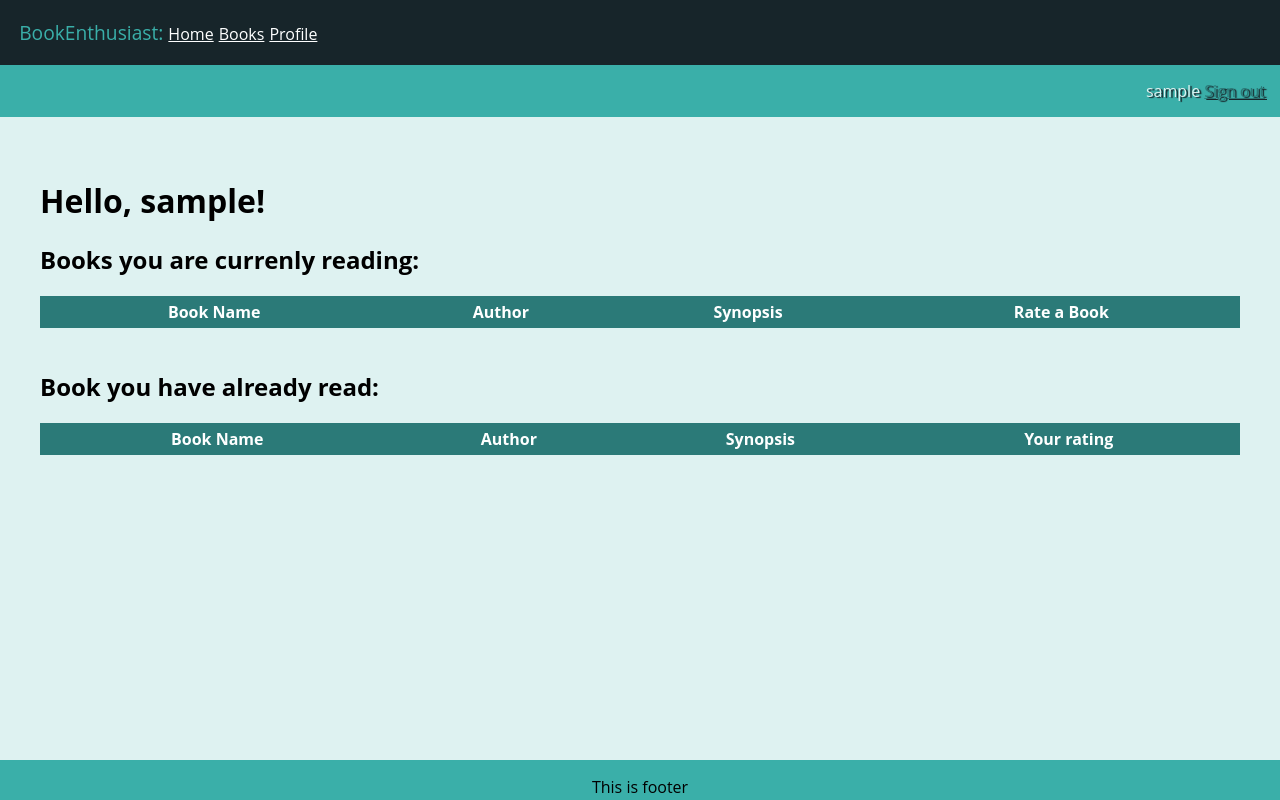
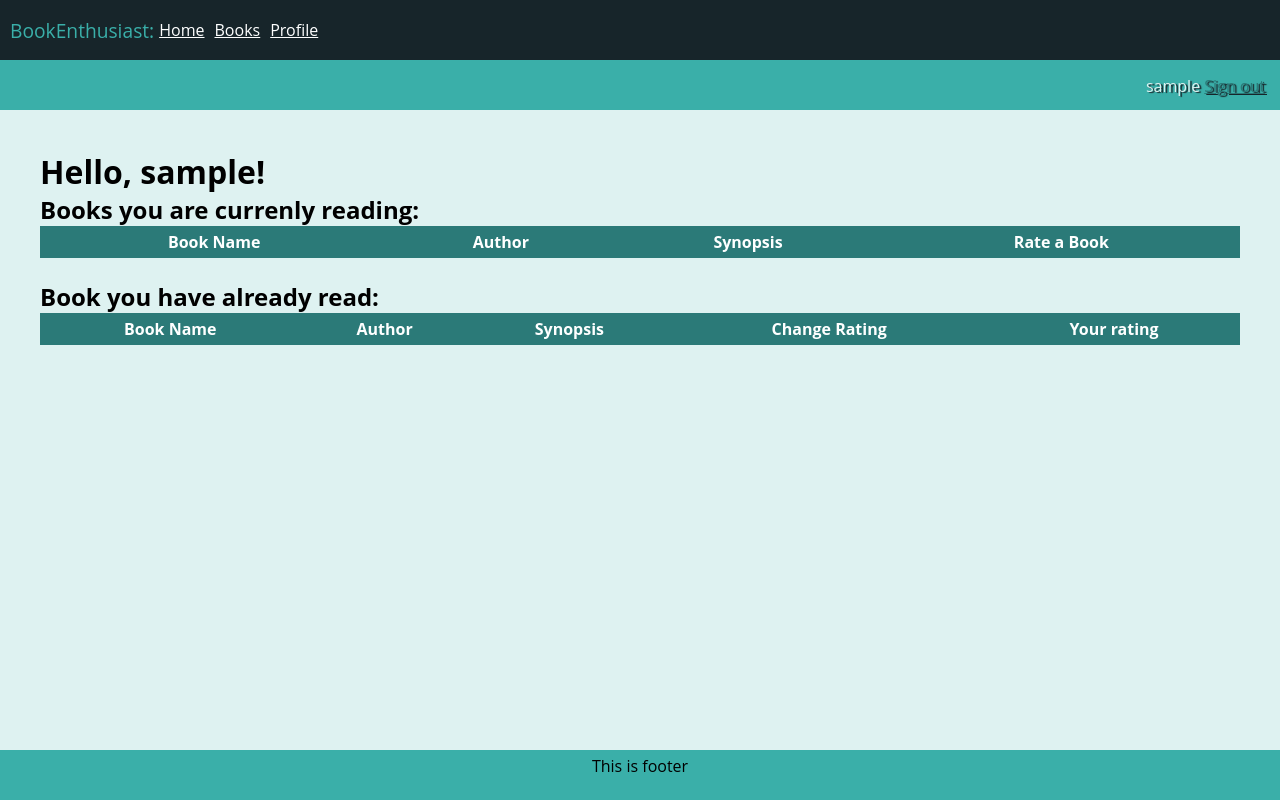
Before and after one commit to JanaRankova/final_project, a Flask app: page /profile/ in a window 1280 px wide. Run offline with Flask 2, Linux system fonts and the light colour scheme; the visitor is signed in with stand-in values (Sample User, id 1); data comes from the database, SQL or seed files in the repository; lists and menus that the app fills with data are empty.

Commit message:
added new temp and css styles

```diff
--- a/app/static/styles/style.css
+++ b/app/static/styles/style.css
@@ -1,52 +1,63 @@
-body {
+*,
+*:after,
+*:before {
+    padding: 0;
+    margin: 0;
+    box-sizing: border-box;
+}
+
+html, body {
     background-color: #def2f1;
     font-size: 16px;
     font-family: 'Open Sans', sans-serif;
     margin: 0px;
-
+    min-height: 100vh;
 }
 .wrapper {
     display: flex;
     text-align: left;
-    flex-flow: row wrap;
-}
-
-.wrapper > * {
-    padding: 10px;
-    flex: 1 100%;
-    position: relative;
+    flex-direction: column;
+    min-height: 100%;
 }
 
 .header {
     color: #def2f1;
     background-color: #3aafa9;
     padding: 15px;
+    height: 50px;
     text-align: end;
     text-shadow: 2px 1px 1px #17252a;
 }
 
 .main {
     padding: 40px;
-    padding-bottom: 40px;
     text-align: left;
 }
 
 footer {
-    position: absolute;
-    bottom: 0;
-    height: 40px;
-    width: 100%;
+    margin-top: auto;
     text-align: center;
     background-color: #3aafa9;
+    padding: 5px;
+    height: 50px;
 }
 
 
 .topbar {
     color: #3aafa9;
     background-color: #17252a;
-    padding: 1em;
+    padding: 10px;
+    height: 60px;
     font-size: larger;
     font-variant: initial;
+    display: flex;
+    align-items: center;
+}
+
+a.topbar_link {
+    color: #feffff;
+    font-size: medium;
+    padding: 5px;
 }
 
 .nopaddingdiv{
@@ -57,10 +68,16 @@ a {
     color: #2b7a78;
 }
 
-a.topbar_link {
-    color: #feffff;
-    font-size: medium;
+div.bookname {
+    font-variant: initial;
+    font-size: larger;
+    font-weight: 600;
+    color: #195351;
 }
+div.author {
+    font-style: italic;
+}
+
 
 h1{
     font-family: 'Open Sans', sans-serif;
@@ -89,3 +106,16 @@ th {
 }
 
 tr:hover {background-color: #3aafa9a2;}
+
+ul {
+    padding: 0px;
+}
+li {
+    display: block;
+    margin-block-end: 20px;
+    padding: 15px;
+    background-color: #feffff;
+    height: 10em;
+}
+
+li:hover {background-color: #3aafa973;}
--- a/app/templates/base.html
+++ b/app/templates/base.html
@@ -12,12 +12,13 @@
     <link href="https://fonts.googleapis.com/css?family=Public+Sans&display=swap" rel="stylesheet">
 </head>
 <body>
+    {% for message in get_flashed_messages() %}
+    <p>
+        {{ message }}
+    </p>
+    {% endfor %}
+
     <div class="wrapper">
-        {% for message in get_flashed_messages() %}
-            <p>
-                {{ message }}
-            </p>
-        {% endfor %}
         <div class="topbar">
             BookEnthusiast: <a class="topbar_link" href="{{ url_for('index') }}">Home</a>
             <a class ="topbar_link" href="{{ url_for('list_of_books') }}">Books</a>
@@ -29,13 +30,12 @@
             <a href="{{ url_for('logout') }}">Sign out</a>
             {% endif %}
         </header>
-
     {% block content %}
-
     {% endblock %}
-    </div>
     <footer>
         <p>This is footer</p>
     </footer>
+</div>
 </body>
+
 </html>
--- a/app/templates/profile.html
+++ b/app/templates/profile.html
@@ -34,6 +34,7 @@
                     <th>Book Name</th>
                     <th>Author</th>
                     <th>Synopsis</th>
+                    <th>Change Rating</th>
                     <th>Your rating</th>
                 </tr>
                 {% for book in read_books %}
@@ -41,6 +42,11 @@
                         <td>{{ book.book.name }}</td>
                         <td>{{ book.book.author.name }}</td>
                         <td>{{ book.book.synopsis }}</td>
+                        <td>
+                            {% for rating in range(1,6) %}
+                            <a href="{{ url_for('set_status', book_id= book.book.id, status= 'read', rating=rating) }}">{{ rating }}</a>
+                            {% endfor %}
+                        </td>
                         <td>{{ book.rating }}</td>
                     </tr>
                 {% endfor %}
```
Also changed, not shown: app/templates/list_of_books.html (+17 -31 lines).
